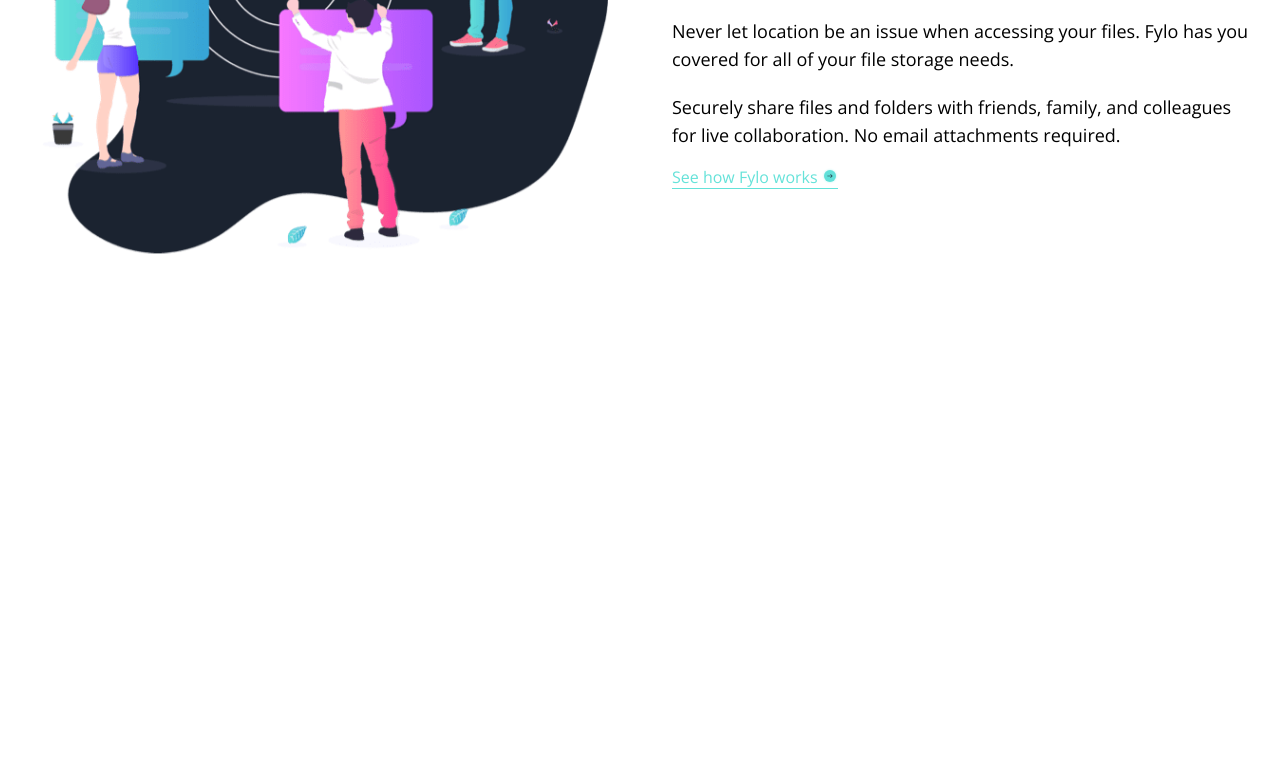
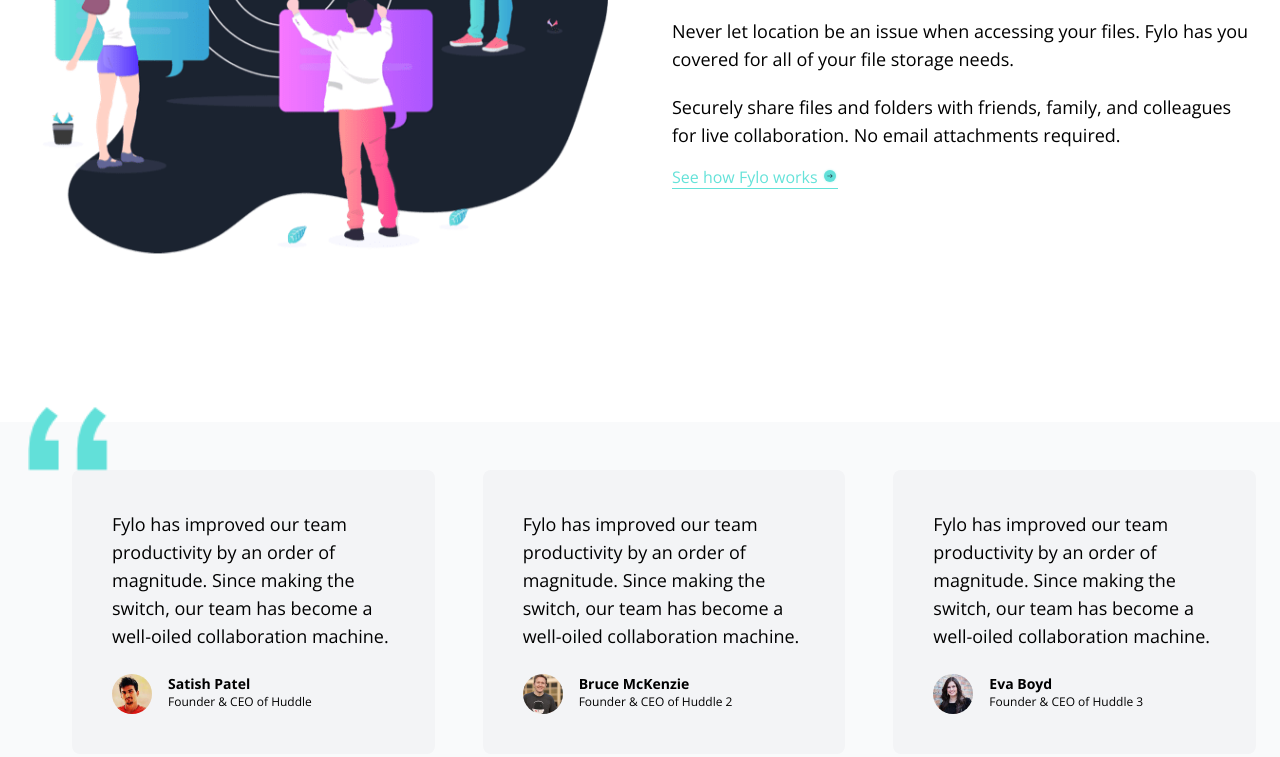
Before and after one commit to jensuki/Fylo-Project, a website: page index.html in a window 1280 px wide. Shown: the part 2334-3091 px from the top of the page. Before the commit the page ends 2756 px from the top, so only its background shows below. Drawn offline with nearby package versions, Linux system fonts and the light colour scheme.

Commit message:
testimonial section in flexed containers on md:flex-row

```diff
--- a/index.html
+++ b/index.html
@@ -165,6 +165,71 @@
             </div>
         </div>
     </section>
+
+    <!-- testimonials section -->
+    <section id="testimonials" class="bg-gray-50 dark:bg-darkBlue">
+        <!-- testimonials container -->
+        <div class="container mx-auto px-6 pt-12 pb-80 md:pb-96">
+            <!-- boxes container -->
+            <div class="relative flex flex-col w-full space-y-6 md:flex-row md:space-y-0 md:space-x-12">
+                <!-- quotes image -->
+                <img src="images/bg-quotes.png" alt="" class="absolute left-1 -top-2 w-10 md:-top-16 md:w-20">
+                <!-- box 1 -->
+                <div class="flex flex-col p-10 space-y-6 rounded-lg md:w-1/3 bg-gray-100 dark:bg-darkBlue3">
+                    <p class="text-sm leading-6 md:text-lg">
+                        Fylo has improved our team productivity by an order of magnitude. Since making the switch, our
+                        team has become a well-oiled collaboration machine.
+                    </p>
+                    <!-- customer info -->
+                    <div class="flex space-x-4">
+                        <img src="images/profile-1.jpg" alt="" class="w-10 h-10 rounded-full">
+                        <div>
+                            <h5 class="text-sm font-semibold">
+                                Satish Patel
+                            </h5>
+                            <p class="text-xs font-extralight">Founder & CEO of Huddle</p>
+                        </div>
+                    </div>
+                </div>
+
+                <!-- box 2 -->
+                <div class="flex flex-col p-10 space-y-6 rounded-lg md:w-1/3 bg-gray-100 dark:bg-darkBlue3">
+                    <p class="text-sm leading-6 md:text-lg">
+                        Fylo has improved our team productivity by an order of magnitude. Since making the switch, our
+                        team has become a well-oiled collaboration machine.
+                    </p>
+                    <!-- customer info -->
+                    <div class="flex space-x-4">
+                        <img src="images/profile-2.jpg" alt="" class="w-10 h-10 rounded-full">
+                        <div>
+                            <h5 class="text-sm font-semibold">
+                                Bruce McKenzie
+                            </h5>
+                            <p class="text-xs font-extralight">Founder & CEO of Huddle 2</p>
+                        </div>
+                    </div>
+                </div>
+
+                <!-- box 3 -->
+                <div class="flex flex-col p-10 space-y-6 rounded-lg md:w-1/3 bg-gray-100 dark:bg-darkBlue3">
+                    <p class="text-sm leading-6 md:text-lg">
+                        Fylo has improved our team productivity by an order of magnitude. Since making the switch, our
+                        team has become a well-oiled collaboration machine.
+                    </p>
+                    <!-- customer info -->
+                    <div class="flex space-x-4">
+                        <img src="images/profile-3.jpg" alt="" class="w-10 h-10 rounded-full">
+                        <div>
+                            <h5 class="text-sm font-semibold">
+                                Eva Boyd
+                            </h5>
+                            <p class="text-xs font-extralight">Founder & CEO of Huddle 3</p>
+                        </div>
+                    </div>
+                </div>
+            </div>
+        </div>
+    </section>
 </body>
 
 </html>
```
Also changed, not shown: css/style.css.
